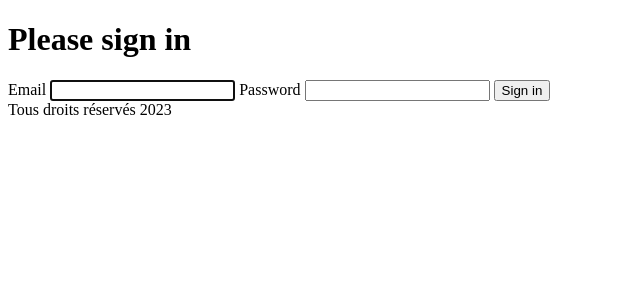
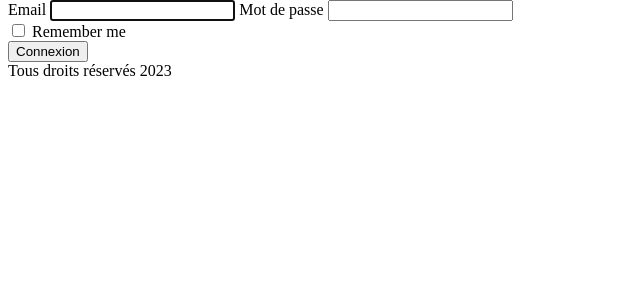
Before and after one commit to Rpayet/social-network, a Symfony app: template templates/security/login.html.twig in a window 1280 px wide. Shown: the part 26-326 px from the top of the page, without its empty margins (0-640 px from the left). Run offline with Twig, Linux system fonts and the light colour scheme; the template is opened without the code that fills it, so the values that code supplies are empty; some libraries are stand-ins or nearby versions.

Commit message:
Twig Clean

```diff
--- a/templates/security/login.html.twig
+++ b/templates/security/login.html.twig
@@ -1,42 +1,41 @@
 {% extends 'base.html.twig' %}
 
-{% block title %}Log in!{% endblock %}
+{% block title %}Connexion - {{ parent() }}{% endblock %}
 
 {% block body %}
 <form method="post">
     {% if error %}
-        <div class="alert alert-danger">{{ error.messageKey|trans(error.messageData, 'security') }}</div>
+        <div class="">{{ error.messageKey|trans(error.messageData, 'security') }}</div>
     {% endif %}
 
     {% if app.user %}
-        <div class="mb-3">
-            You are logged in as {{ app.user.userIdentifier }}, <a href="{{ path('app_logout') }}">Logout</a>
+        <div class="">
+            {{ app.user.userIdentifier }}, <a href="{{ path('app_logout') }}">Logout</a>
         </div>
     {% endif %}
 
-    <h1 class="h3 mb-3 font-weight-normal">Please sign in</h1>
     <label for="inputEmail">Email</label>
-    <input type="email" value="{{ last_username }}" name="email" id="inputEmail" class="form-control" autocomplete="email" required autofocus>
-    <label for="inputPassword">Password</label>
-    <input type="password" name="password" id="inputPassword" class="form-control" autocomplete="current-password" required>
+    <input type="email" value="{{ last_username }}" name="email" id="inputEmail" class="" autocomplete="email" required autofocus>
+    <label for="inputPassword">Mot de passe</label>
+    <input type="password" name="password" id="inputPassword" class="" autocomplete="current-password" required>
 
     <input type="hidden" name="_csrf_token"
            value="{{ csrf_token('authenticate') }}"
     >
 
-    {#
-        Uncomment this section and add a remember_me option below your firewall to activate remember me functionality.
-        See https://symfony.com/doc/current/security/remember_me.html
 
-        <div class="checkbox mb-3">
+        {# Uncomment this section and add a remember_me option below your firewall to activate remember me functionality.
+        See https://symfony.com/doc/current/security/remember_me.html #}
+
+        <div class="">
             <label>
                 <input type="checkbox" name="_remember_me"> Remember me
             </label>
         </div>
-    #}
 
-    <button class="btn btn-lg btn-primary" type="submit">
-        Sign in
+
+    <button class="" type="submit">
+        Connexion
     </button>
 </form>
 {% endblock %}
```
